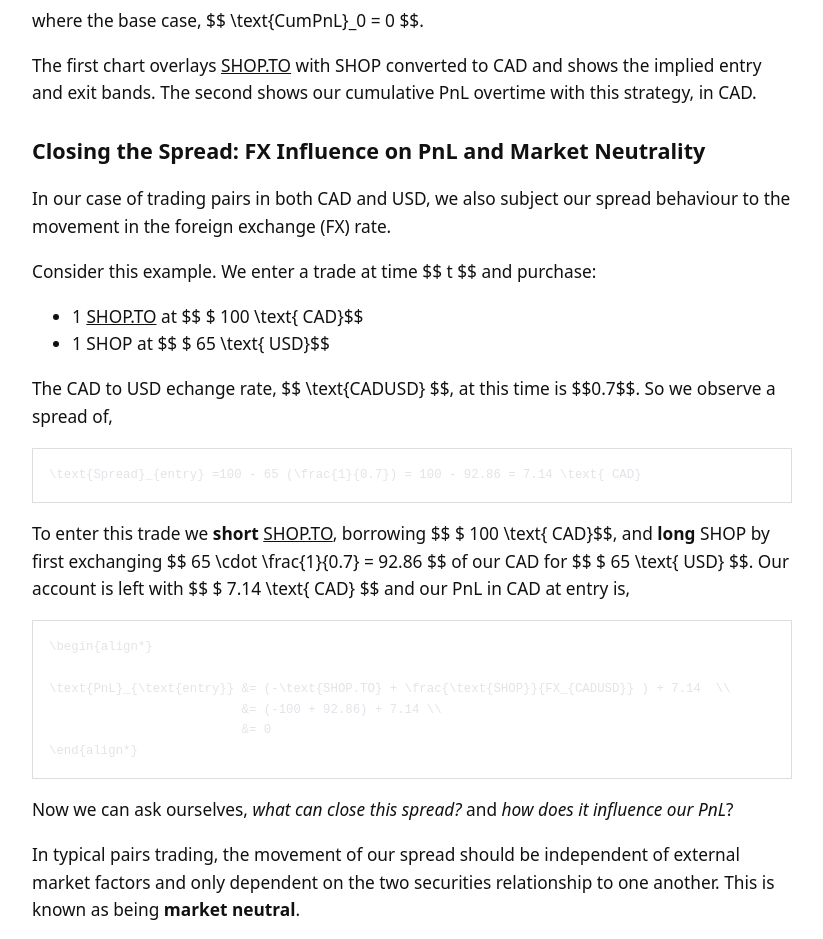
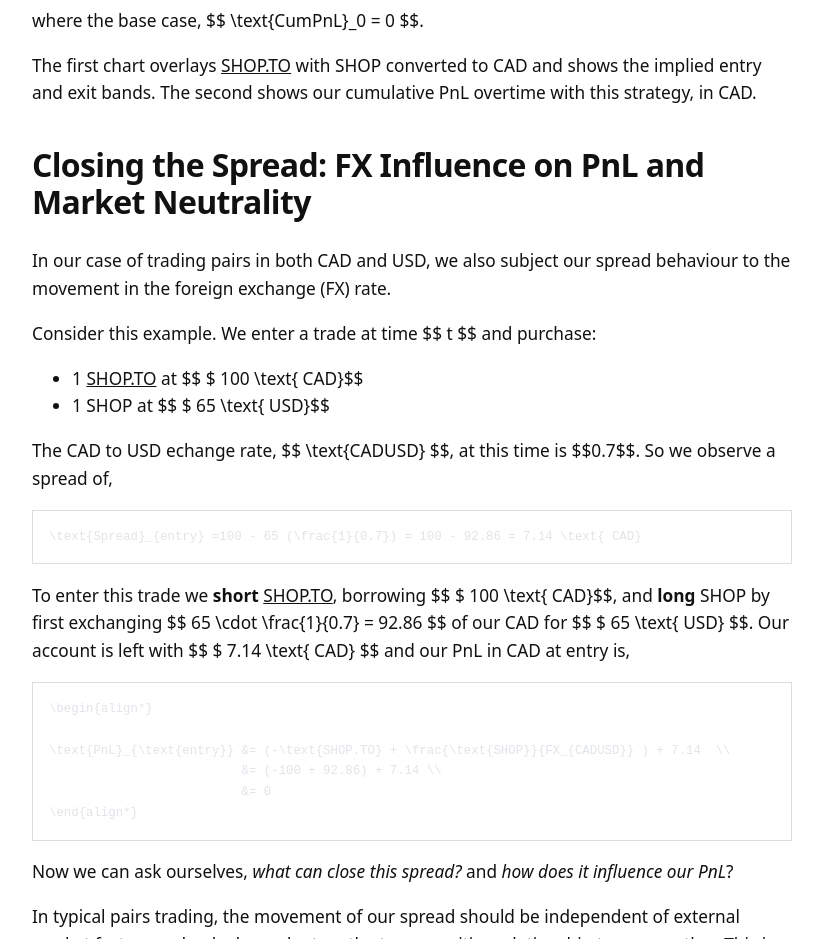
Before and after one commit to OmarHayat-DEV/pairs-trading-shopify, an Astro site in the folder web/: page /blog in a window 1280 px wide. Shown: the part 11000-11939 px from the top of the page, without its empty margins (228-1051 px from the left). Built offline with nearby package versions, Linux system fonts and the light colour scheme; Astro itself is replaced by a stand-in of ours; some packages are replaced by stand-ins of ours; code samples lack their colours.

Commit message:
blog: update FX section

```diff
--- a/web/src/content/blog.md
+++ b/web/src/content/blog.md
@@ -278,7 +278,7 @@ where the base case, $$ \text{CumPnL}_0 = 0 $$.
 
 The first chart overlays SHOP.TO with SHOP converted to CAD and shows the implied entry and exit bands. The second shows our cumulative PnL overtime with this strategy, in CAD.
 
-### Closing the Spread: FX Influence on PnL and Market Neutrality
+## Closing the Spread: FX Influence on PnL and Market Neutrality
 
 In our case of trading pairs in both CAD and USD, we also subject our spread behaviour to the movement in the foreign exchange (FX) rate.
 
```
